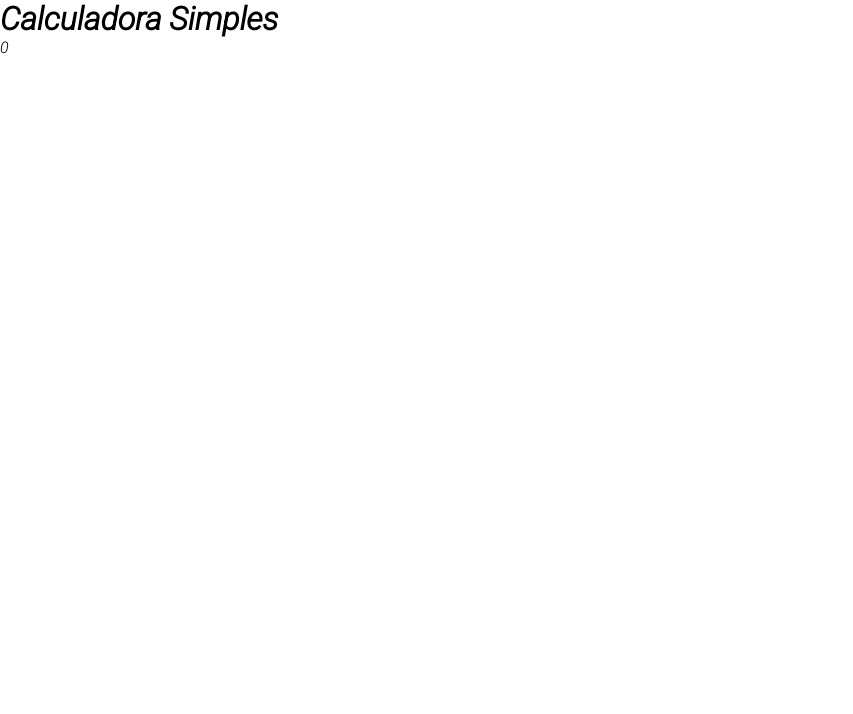
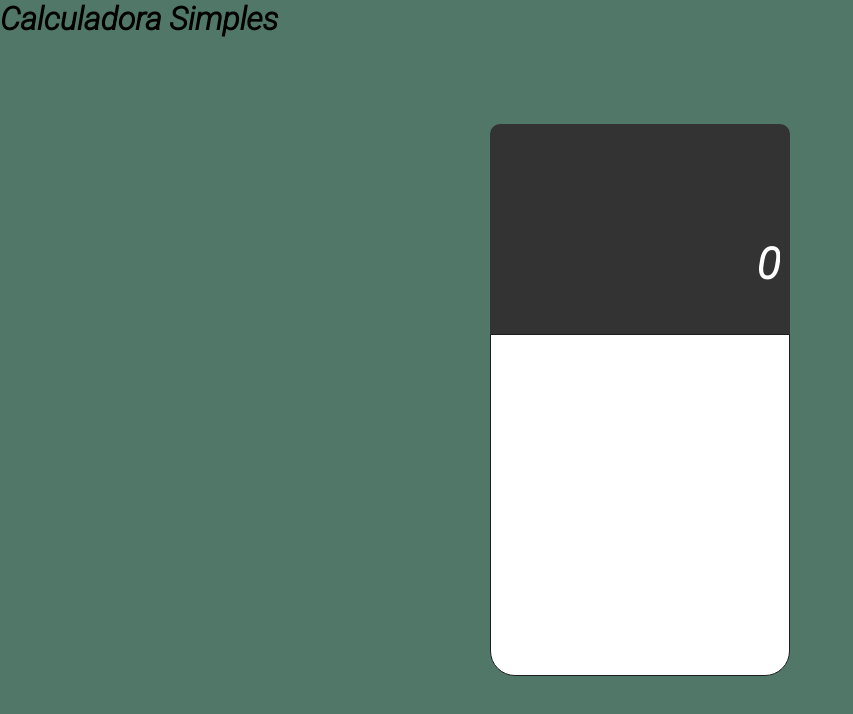
Before and after one commit to us19861229c/projeto-utilidades, a plain HTML site: page calculadora-simples/index.html in a window 1280 px wide. Shown: the whole page, without its empty margins (0-853 px from the left). Drawn offline with Linux system fonts and the light colour scheme.

Commit message:
estilização inicial da estrutura da calculadora sem os botões e cria a seleção de elementos de entrada e saída.

```diff
--- a/calculadora-simples/script.js
+++ b/calculadora-simples/script.js
@@ -1,4 +1,4 @@
-let botoes_calculadora = [
+let botoesCalculadora = [
   {
       nome : "apagar",
       simbolo : "⌫",
@@ -96,3 +96,8 @@ let botoes_calculadora = [
       tipo : "calcular"
   }
 ];
+
+// Selecionando os elementos:
+const elementoEntrada = document.querySelector('.entrada-calculadora');
+const elementoSaidaResultado = document.querySelector('.resultado .valor');
+const elementoSaidaConta = document.querySelector('.conta .valor');
--- a/calculadora-simples/style.css
+++ b/calculadora-simples/style.css
@@ -4,3 +4,70 @@
   background-origin: padding-box;
   font-family: 'Roboto', sans-serif;
 }
+
+html{
+  font-size: 16px;
+  background-color: #507768;
+}
+
+.calculadora{
+  position: absolute;
+  top: 50%;
+  left: 50%;
+  transform: translate(-50%, -50%);
+}
+
+.container-calculadora {
+  background-color: #333333;
+  width: 300px;
+  height: auto;
+  border-radius: 10px 10px 30px 30px;
+}
+
+.saida-calculadora {
+  width: 100%;
+}
+
+.conta {
+  width: 300px;
+  height: 70px;
+  color: #878787;
+  font-size: 1.9em;
+  font-weight: bold;
+  position: relative;
+  overflow: hidden;
+}
+
+.conta .valor{
+  position: absolute;
+  bottom: 5px;
+  right : 10px;
+  white-space: nowrap;
+  overflow: hidden;
+}
+
+.resultado{
+  width: 300px;
+  height: 140px;
+  color: #FFF;
+  font-size: 2.7em;
+  font-weight: bold;
+  overflow: hidden;
+  position: relative;
+}
+
+.resultado .valor{
+  position: absolute;
+  top: 50%;
+  transform: translateY(-50%);
+  right : 10px;
+  white-space: nowrap;
+  overflow: hidden;
+}
+
+.entrada-calculadora {
+  background-color: #FFF;
+  border-radius: 0 0 25px 25px;
+  border: 1px solid #1d1d1d;
+  height: 340px;
+}
```
